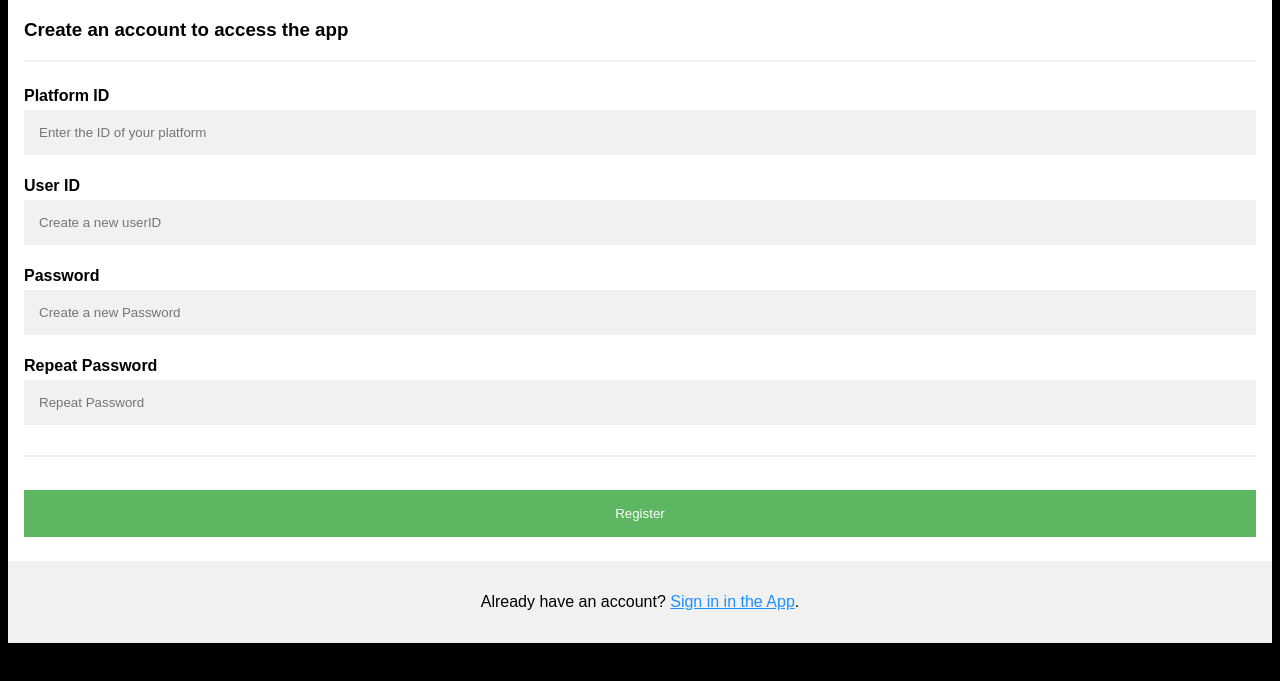
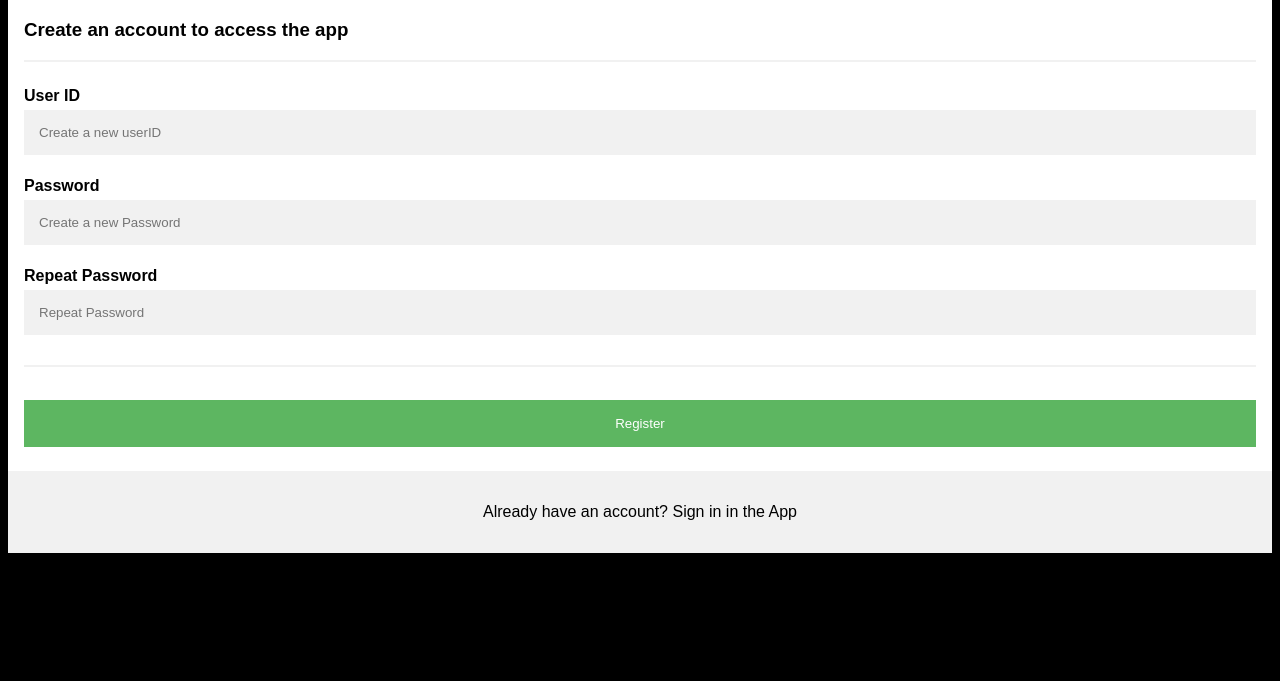
Before and after one commit to AndreaAvignone/PMV-Monitoring-Platform, a plain HTML site: page clients catalog/etc/reg.html in a window 1280 px wide. Shown: the part 85-766 px from the top of the page. Drawn offline with Linux system fonts and the light colour scheme.

Commit message:
registration files update

```diff
--- a/clients catalog/etc/reg.html
+++ b/clients catalog/etc/reg.html
@@ -76,9 +76,6 @@ a {
     <h3>Create an account to access the app</h3>
     <hr>
 
-    <label for="platformID"><b>Platform ID</b></label>
-    <input type="text" placeholder="Enter the ID of your platform" name="platformID" id="platformID" required>
-
     <label for="userID"><b>User ID</b></label>
     <input type="text" placeholder="Create a new userID" name="userID" id="userID" required>
 
@@ -93,7 +90,7 @@ a {
   </div>
 
   <div class="container signin">
-    <p>Already have an account? <a href="https://t.me/leaf1_bot">Sign in in the App</a>.</p>
+    <p>Already have an account? Sign in in the App </p>
   </div>
 
 </form>
```
Also changed, not shown: clients catalog/etc/fail_reg_pass.html (+1 -3 lines), clients catalog/etc/fail_reg_user.html (+1 -3 lines).
